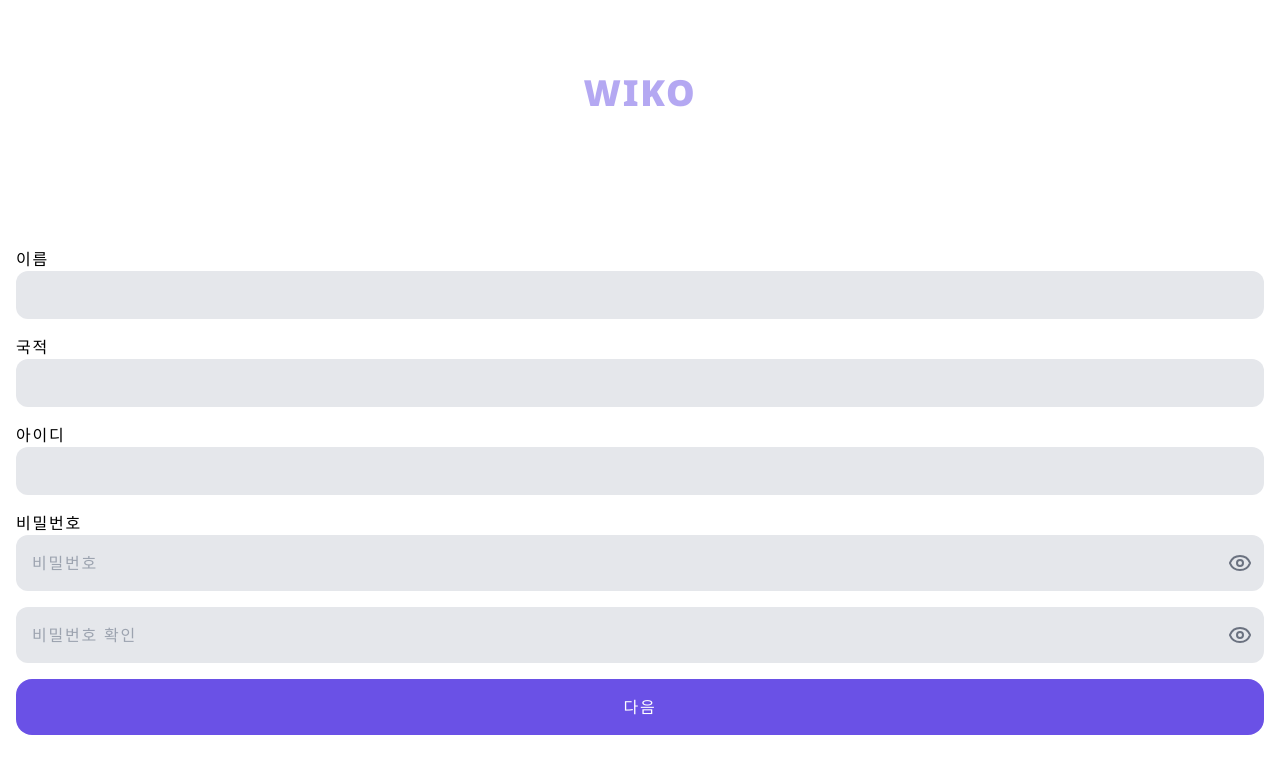
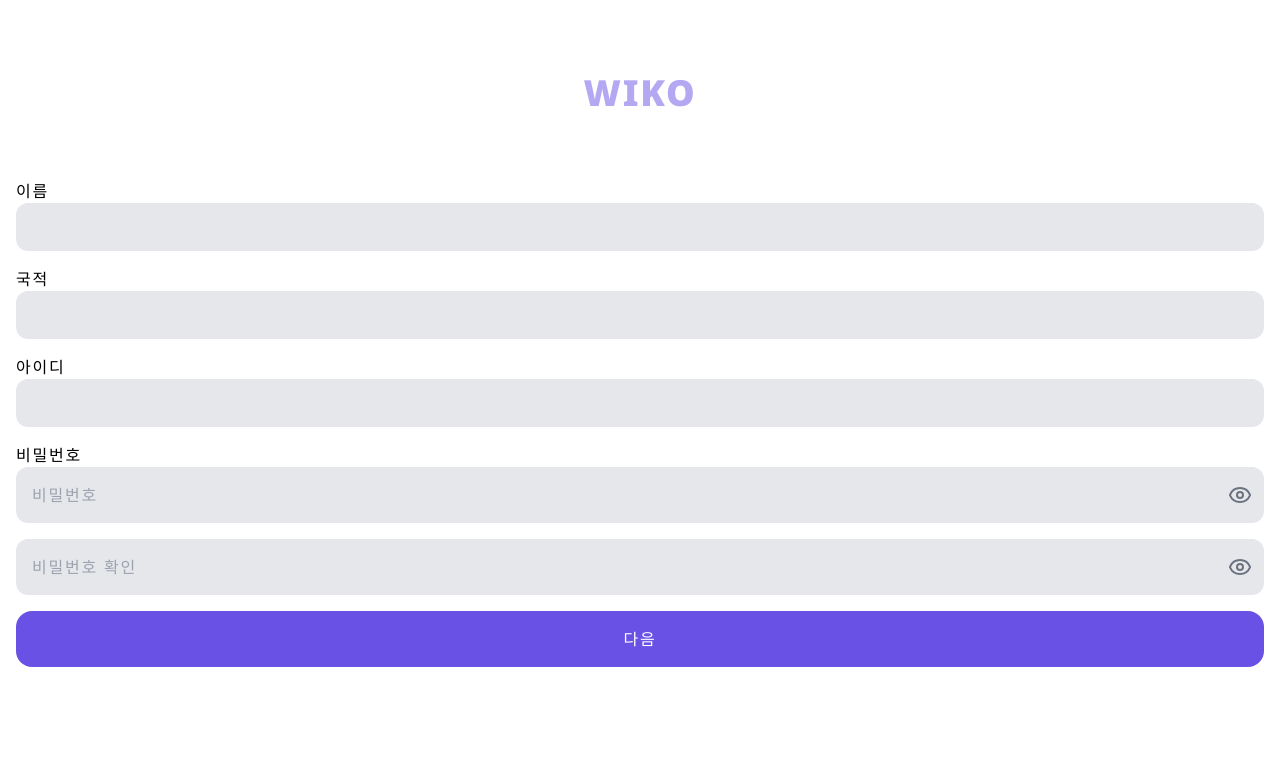
Before and after one commit to 10Mwon/wiko-fe, a Next.js app: page /signup in a window 1280 px wide. Shown: the top 774 px of the page. Built offline with nearby package versions, Linux system fonts and the light colour scheme.

Commit message:
[fix] : 타이틀 padding값 수정

```diff
--- a/src/app/(auth)/signup/page.tsx
+++ b/src/app/(auth)/signup/page.tsx
@@ -22,7 +22,7 @@ export default function Page() {
 
   return (
     <div className="tracking-[0.1125rem] text-black px-4">
-      <h1 className="text-4xl pt-[4.56rem] text-wikoBlue text-opacity-50 pb-[8.37rem] text-center font-[900]">
+      <h1 className="text-4xl pt-[4.56rem] text-wikoBlue text-opacity-50 pb-[4.12rem] text-center font-[900]">
         WIKO
       </h1>
       {step === 1 && (
```
